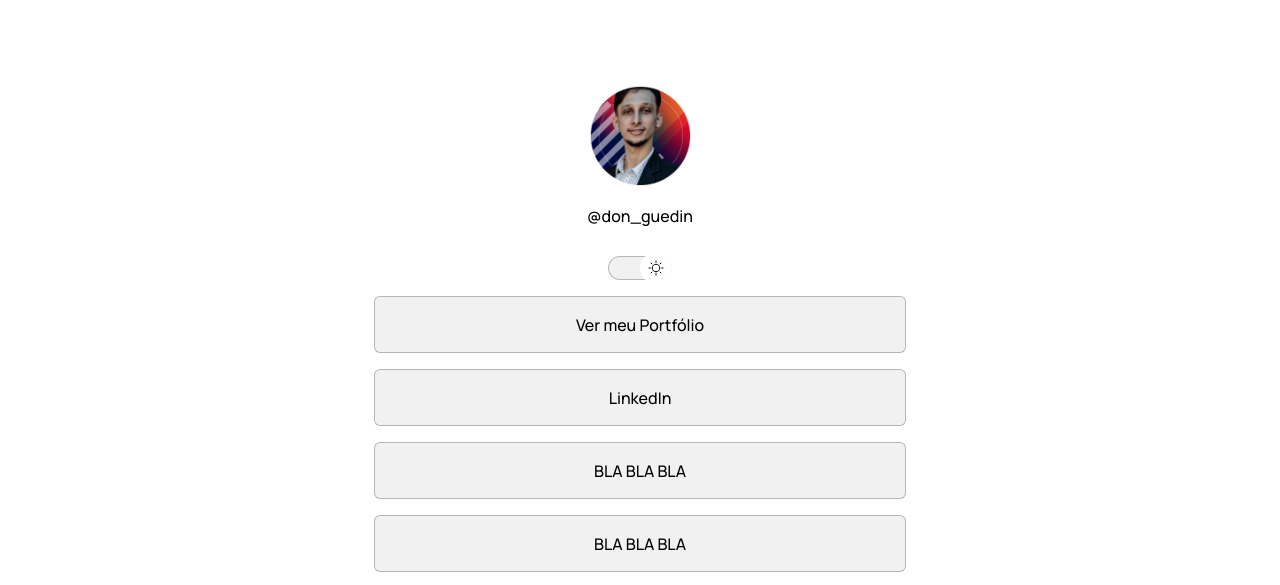
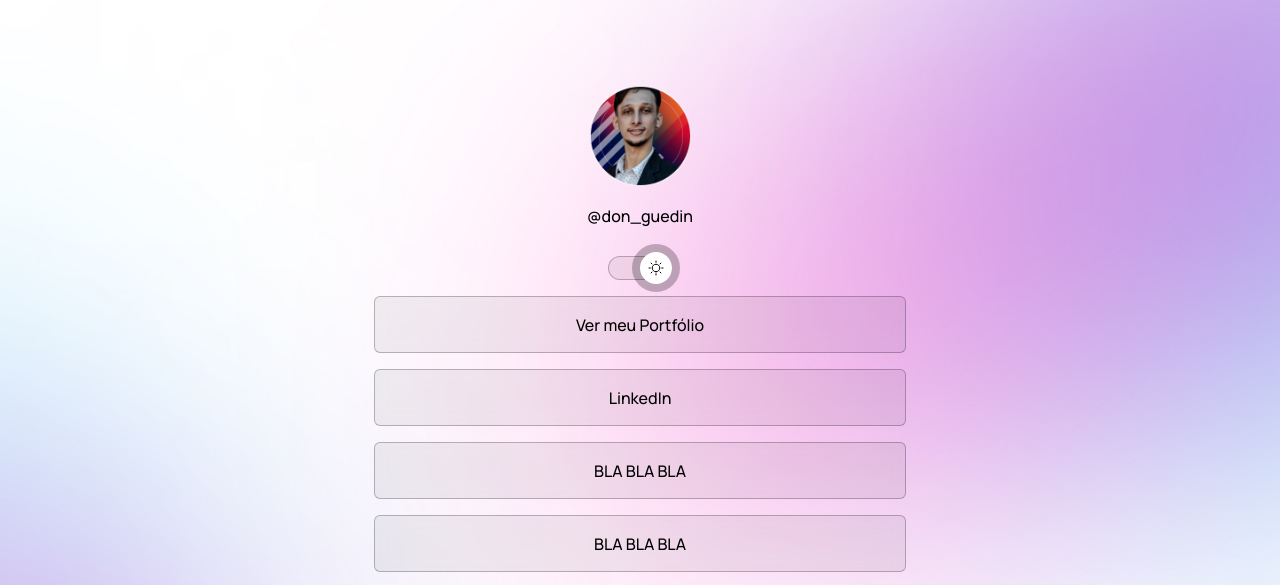
Before and after one commit to DevGilG/first, a plain HTML site: page index.html in a window 1280 px wide. In both pictures the pointer is over the button 656 px from the left and 268 px from the top of the page. Shown: the top 585 px of the page. Drawn offline with nearby package versions, Linux system fonts and the light colour scheme.

Commit message:
add button hover and animation, add bg desktop

```diff
--- a/style.css
+++ b/style.css
@@ -68,12 +68,13 @@ body * {
   transform: translateY(-50%);
   animation: slide-out 0.2s;
 }
-#switch button :hover {
-  outline: 8px solid var(--bg-color-hover);
+#switch button:hover {
+ outline: 8px solid var(--stroke-color);
 }
 .light #switch button {
   animation: slide-in 0.2s forwards;
 }
+
 #switch span {
   display: block;
   width: 64px;
```
Also changed, not shown: assets/bg-desktop-light.jpg (added), assets/bg-desktop.jpg (added).
